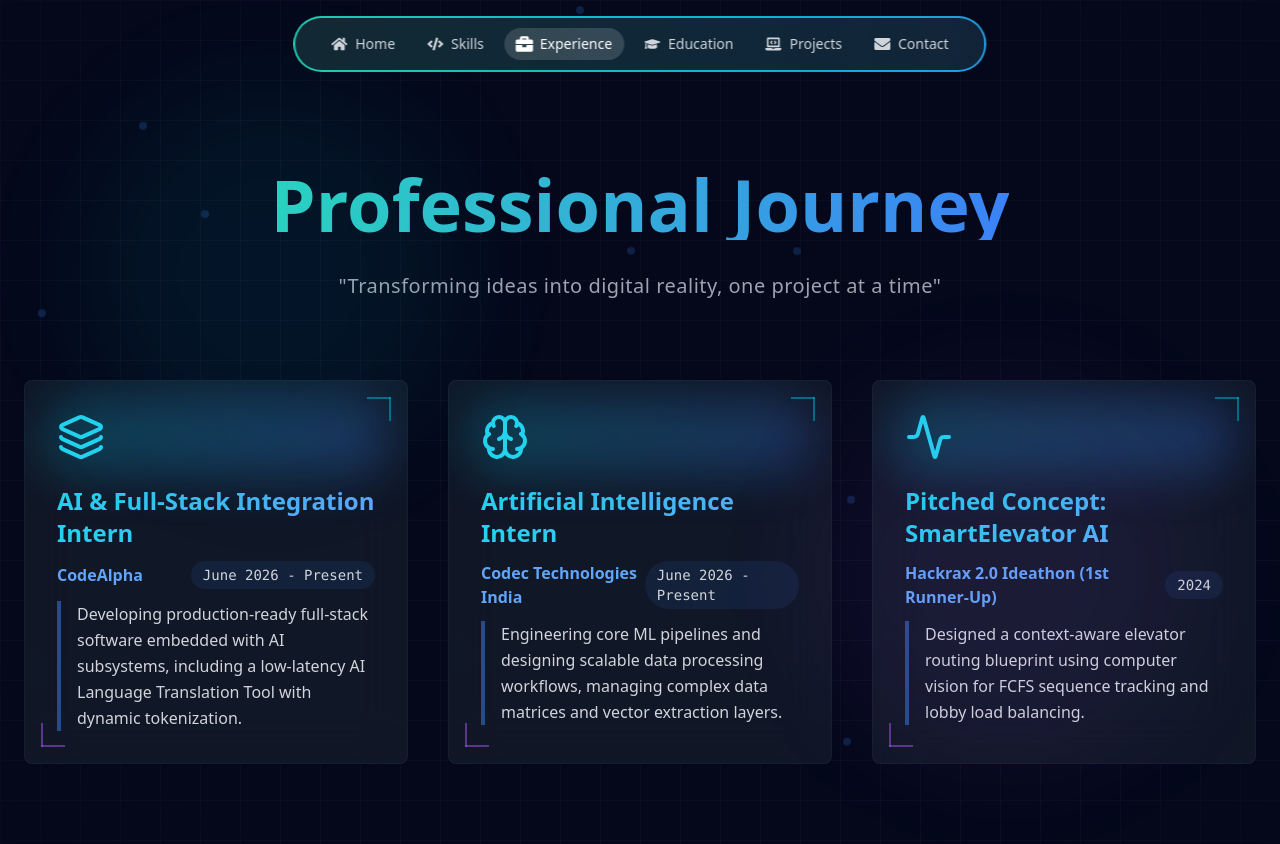
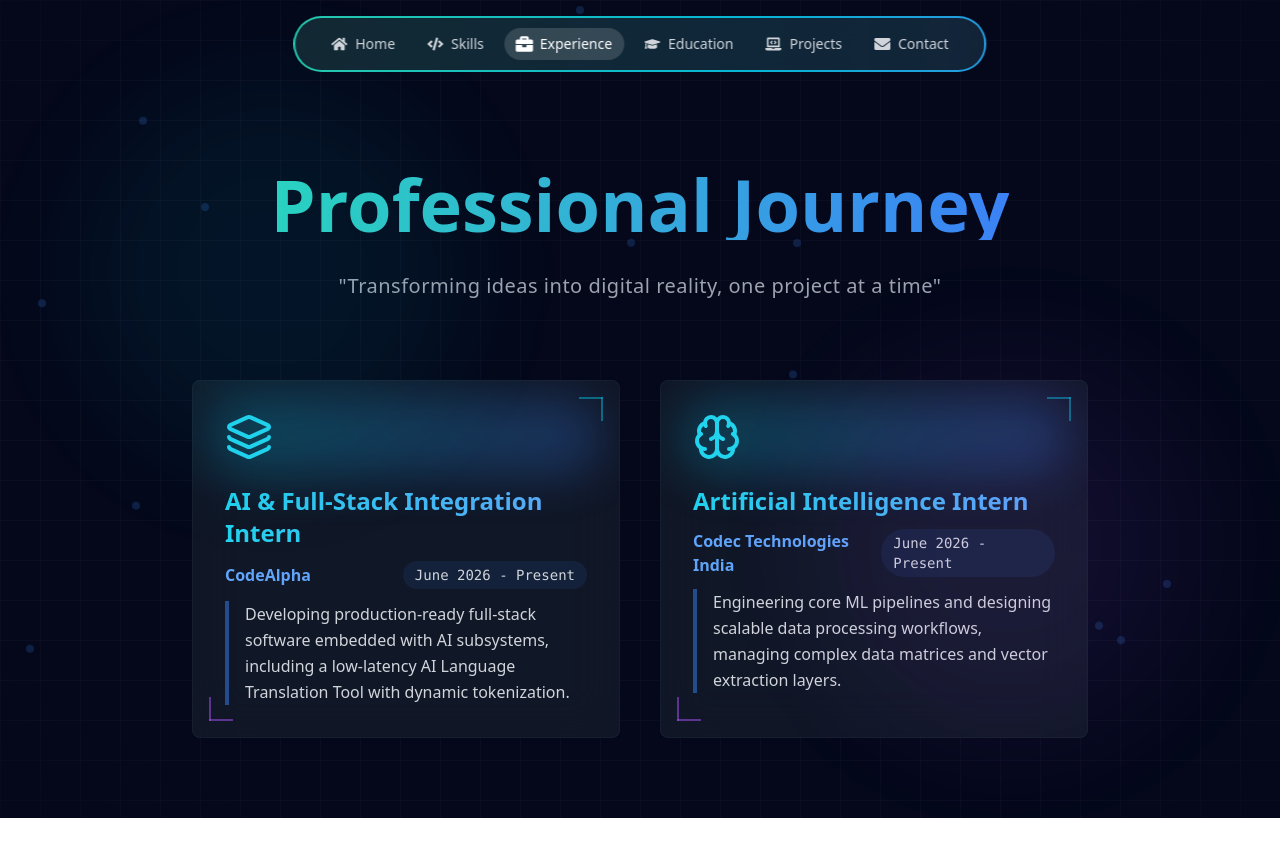
Before and after one commit to suryaaxc/Portfolio, a React (Vite) app: page /experience in a window 1280 px wide. After the commit the page ends 818 px from the top, so only its background shows below. Built offline with nearby package versions, Linux system fonts and the light colour scheme.

Commit message:
refactor: focus experience track exclusively on active dual AI internships

```diff
--- a/src/pages/Experience/Experience.jsx
+++ b/src/pages/Experience/Experience.jsx
@@ -1,5 +1,5 @@
 import React from "react";
-import { Code2, Activity, Cpu, Layers, Network, Binary, Brain, Wrench } from "lucide-react";
+import { Layers, Brain } from "lucide-react";
 
 const ExperienceCard = ({
   title,
@@ -69,14 +69,6 @@
       description:
         "Engineering core ML pipelines and designing scalable data processing workflows, managing complex data matrices and vector extraction layers.",
     },
-    {
-      icon: Activity,
-      title: "Pitched Concept: SmartElevator AI",
-      company: "Hackrax 2.0 Ideathon (1st Runner-Up)",
-      period: "2024",
-      description:
-        "Designed a context-aware elevator routing blueprint using computer vision for FCFS sequence tracking and lobby load balancing.",
-    },
   ];
 
   return (
@@ -118,8 +110,8 @@
             </p>
           </div>
 
-          {/* Experience grid with improved layout */}
-          <div className="grid grid-cols-1 md:grid-cols-2 lg:grid-cols-3 gap-10 max-w-7xl mx-auto">
+          {/* Experience grid centered for 2 cards */}
+          <div className="grid grid-cols-1 md:grid-cols-2 gap-10 max-w-4xl mx-auto">
             {experiences.map((exp, index) => (
               <ExperienceCard key={index} {...exp} />
             ))}
```
